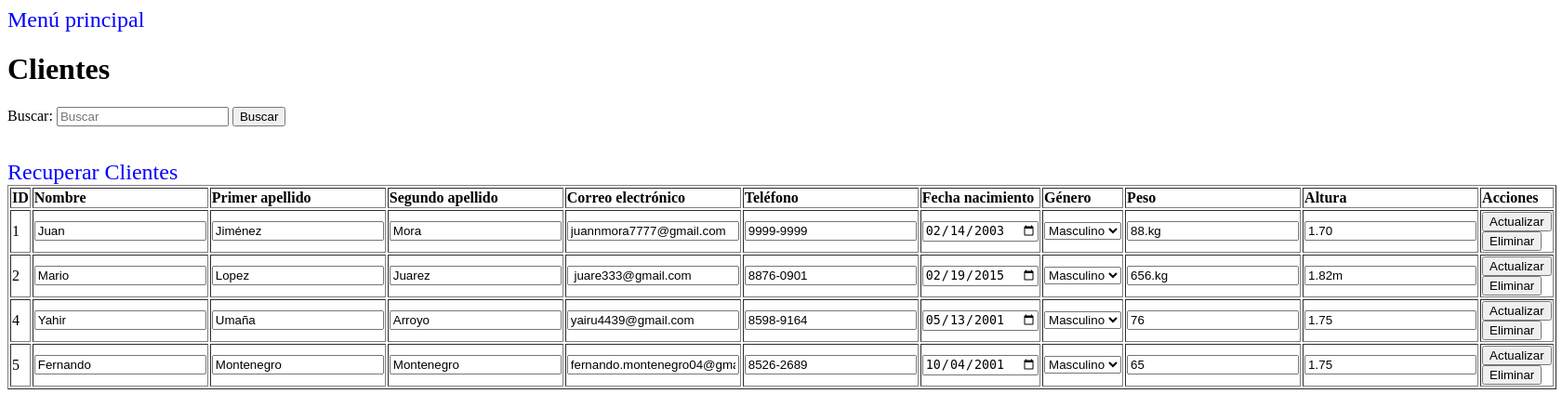
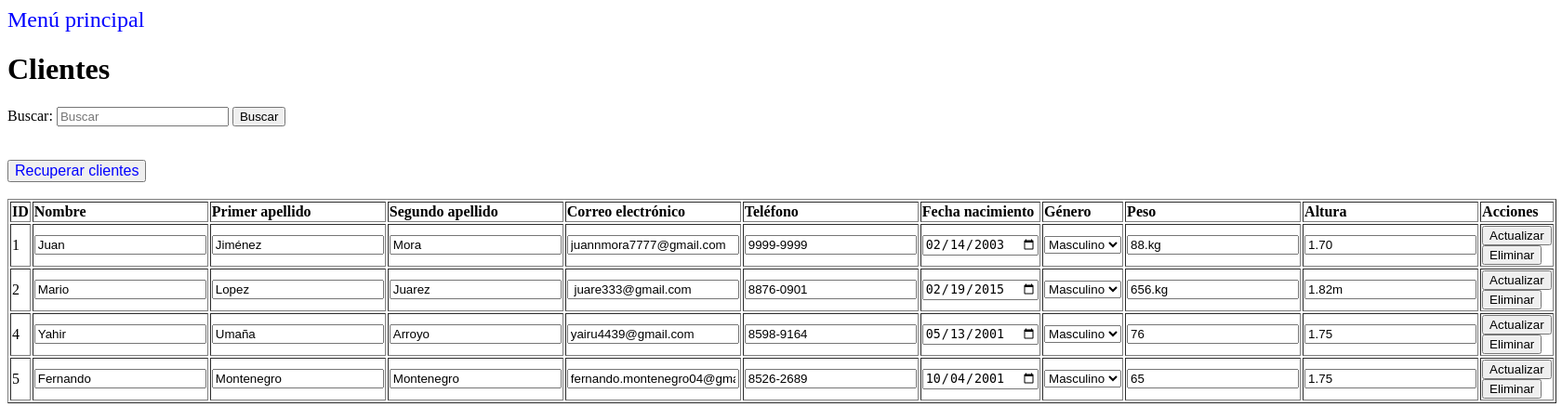
Before and after one commit to DarkGods04/ProyectoGymnasioParadigmas, a PHP site: page /listarClientes.php in a window 1680 px wide. Shown: the top 438 px of the page at 93% size. Run offline with PHP 8.4, Linux system fonts and the light colour scheme; data comes from the database, SQL or seed files in the repository.

Commit message:
Update listarClientes.php

```diff
--- a/ProyectoGimnasio/view/listarClientes.php
+++ b/ProyectoGimnasio/view/listarClientes.php
@@ -99,8 +99,8 @@ include '../business/clienteBusiness.php';
     <script src="../js/peticiones.js"></script>
 
     <div>
-        <a href="listarClientesDesactivos.php" style="text-decoration: none; color: blue; font-size: 150%;">Recuperar Clientes</a>
-    </div>
+        <button href="listarClientesDesactivos.php" style="text-decoration: none; color: blue; font-size: 100%;">Recuperar clientes</button>
+    </div></br>
 
     <div>
         <?php
```
